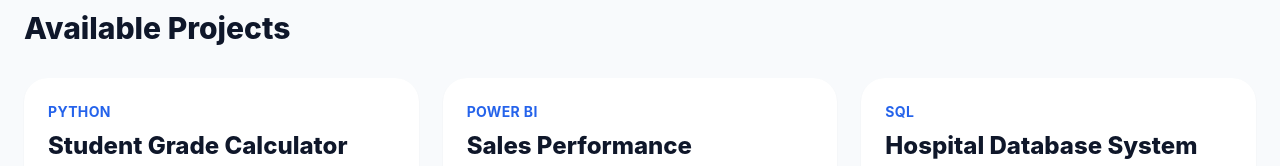
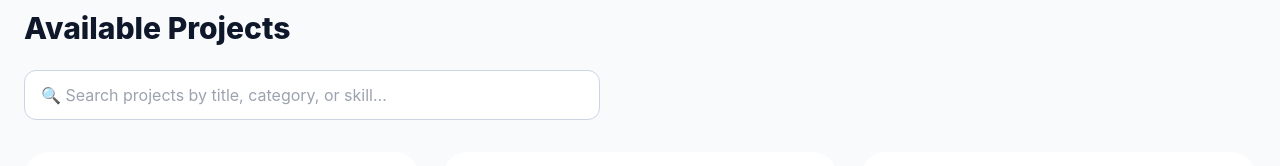
Before and after one commit to nigussie29/nigussie-learning-lab, a React (Vite) app: page /projects in a window 1280 px wide. Shown: the part 355-521 px from the top of the page. Built offline with nearby package versions, Linux system fonts and the light colour scheme; no server answers.

Commit message:
MVP-09 Phase 3: Added Project Search

```diff
--- a/src/pages/Projects.jsx
+++ b/src/pages/Projects.jsx
@@ -1,7 +1,22 @@
+
+import { useState } from "react";
 import { projects } from "../data/projects";
 import ProjectCard from "../components/project/ProjectCard";
 
+
 export default function Projects() {
+    const [search, setSearch] = useState("");
+
+const filteredProjects = projects.filter((project) => {
+  const searchText = search.toLowerCase();
+
+  return (
+    project.title.toLowerCase().includes(searchText) ||
+    project.description.toLowerCase().includes(searchText) ||
+    project.category.toLowerCase().includes(searchText) ||
+    project.skills.join(" ").toLowerCase().includes(searchText)
+  );
+});
   return (
     <main className="min-h-screen bg-slate-50 px-6 py-10">
       <div className="mx-auto max-w-7xl">
@@ -29,15 +44,24 @@ export default function Projects() {
           <h2 className="text-3xl font-extrabold text-slate-900">
             Available Projects
           </h2>
+          <div className="mt-6">
+  <input
+    type="text"
+    value={search}
+    onChange={(e) => setSearch(e.target.value)}
+    placeholder="🔍 Search projects by title, category, or skill..."
+    className="w-full max-w-xl rounded-xl border border-slate-300 px-4 py-3 outline-none focus:border-blue-600"
+  />
+</div>
 
           <div className="mt-8 grid gap-6 md:grid-cols-2 xl:grid-cols-3">
 
-            {projects.map((project) => (
-  <ProjectCard
-    key={project.id}
-    project={project}
-  />
-))}
+            {filteredProjects.map((project) => (
+            <ProjectCard
+                key={project.id}
+                project={project}
+            />
+          ))}
 
           </div>
 
```
